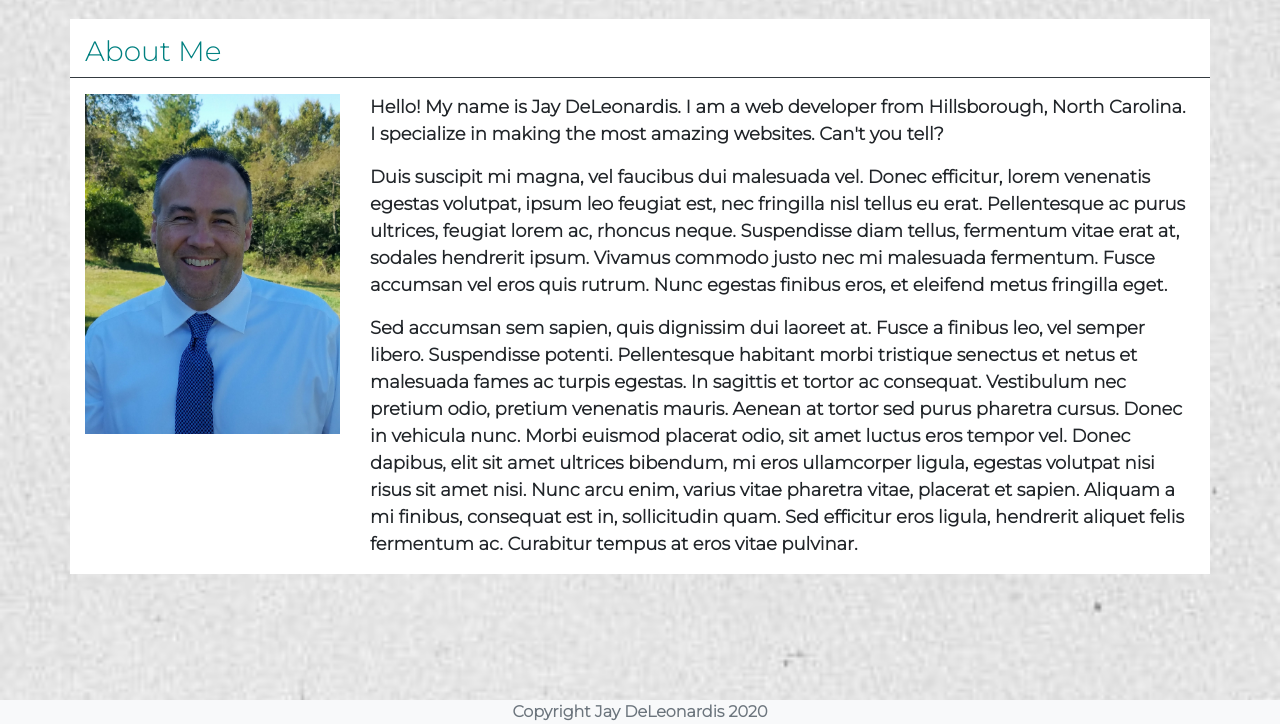
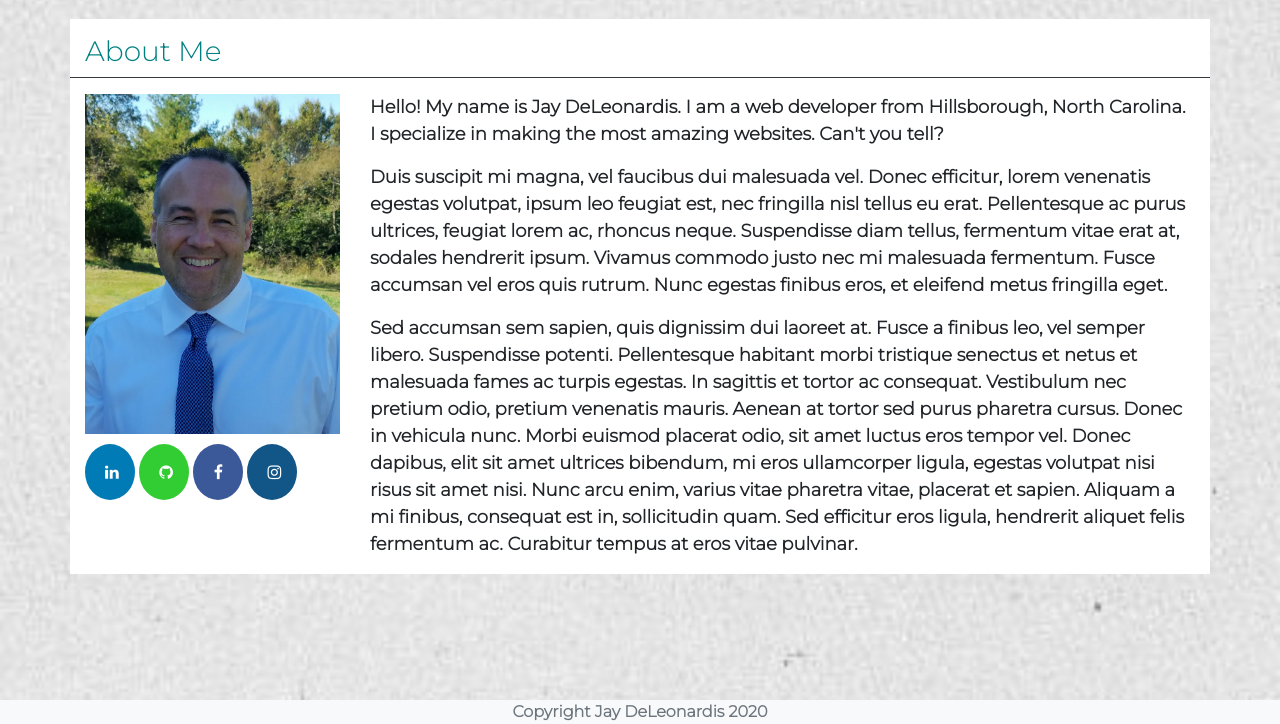
Before and after one commit to jdeleonardis/homework_2_responsive_portfolio, a plain HTML site: page index.html in a window 1280 px wide. Shown: the part 76-800 px from the top of the page. Drawn offline with nearby package versions, Linux system fonts and the light colour scheme.

Commit message:
More minor changes

```diff
--- a/css/style.css
+++ b/css/style.css
@@ -33,3 +33,45 @@ body p {
 .footer {
     text-align: center;
 }
+
+#social_media_icons {
+    margin-top: 10px;
+}
+
+/* Style all font awesome icons */
+.fa {
+    padding: 20px;
+    font-size: 30px;
+    width: 50px;
+    text-align: center;
+    text-decoration: none;
+    border-radius: 50%;
+  }
+
+  /* Add a hover effect if you want */
+  .fa:hover {
+    opacity: 0.7;
+  }
+
+  /* Set a specific color for each brand */
+
+  /* Facebook */
+  .fa-facebook {
+    background: #3B5998;
+    color: white;
+  }
+
+  .fa-instagram {
+    background: #125688;
+    color: white;
+  }
+
+  .fa-linkedin {
+    background: #007bb5;
+    color: white;
+  }
+
+  .fa-github {
+    background: limegreen;
+    color: white;
+  }
--- a/index.html
+++ b/index.html
@@ -16,11 +16,12 @@
   <link href="https://fonts.googleapis.com/css2?family=Montserrat:wght@300&display=swap" rel="stylesheet">
   <!-- My CSS -->
   <link rel = "stylesheet" type ="text/css" href ="css/style.css"/>
+  <link rel="stylesheet" href="https://cdnjs.cloudflare.com/ajax/libs/font-awesome/4.7.0/css/font-awesome.min.css">
 </head>
 
 <body>
   <nav class="navbar navbar-expand-lg navbar-light bg-light border-bottom border-dark fixed-top">
-    <a class="navbar-brand" id="navbar_name" href="#">James L DeLeonardis</a>
+    <a class="navbar-brand" id="navbar_name" href="index.html">James L DeLeonardis</a>
     <button class="navbar-toggler" type="button" data-toggle="collapse" data-target="#navbarSupportedContent" aria-controls="navbarSupportedContent" aria-expanded="false" aria-label="Toggle navigation">
       <span class="navbar-toggler-icon"></span>
     </button>
@@ -54,6 +55,12 @@
       <div class="col-lg-3">
         <!-- Responsive image -->
         <img src="images/photo0.jpg" class="img-fluid" alt="Responsive image">
+        <div id="social_media_icons">
+          <a href="#" class="fa fa-linkedin"></a>
+          <a href="#" class="fa fa-github"></a>
+          <a href="#" class="fa fa-facebook"></a>
+          <a href="#" class="fa fa-instagram"></a>
+        </div>
       </div>
       <div class="col-lg-9">
         <p>Hello!  My name is Jay DeLeonardis.  I am a web developer from Hillsborough, North Carolina.  I specialize in making the most amazing websites.  Can't you tell?</p>
```
